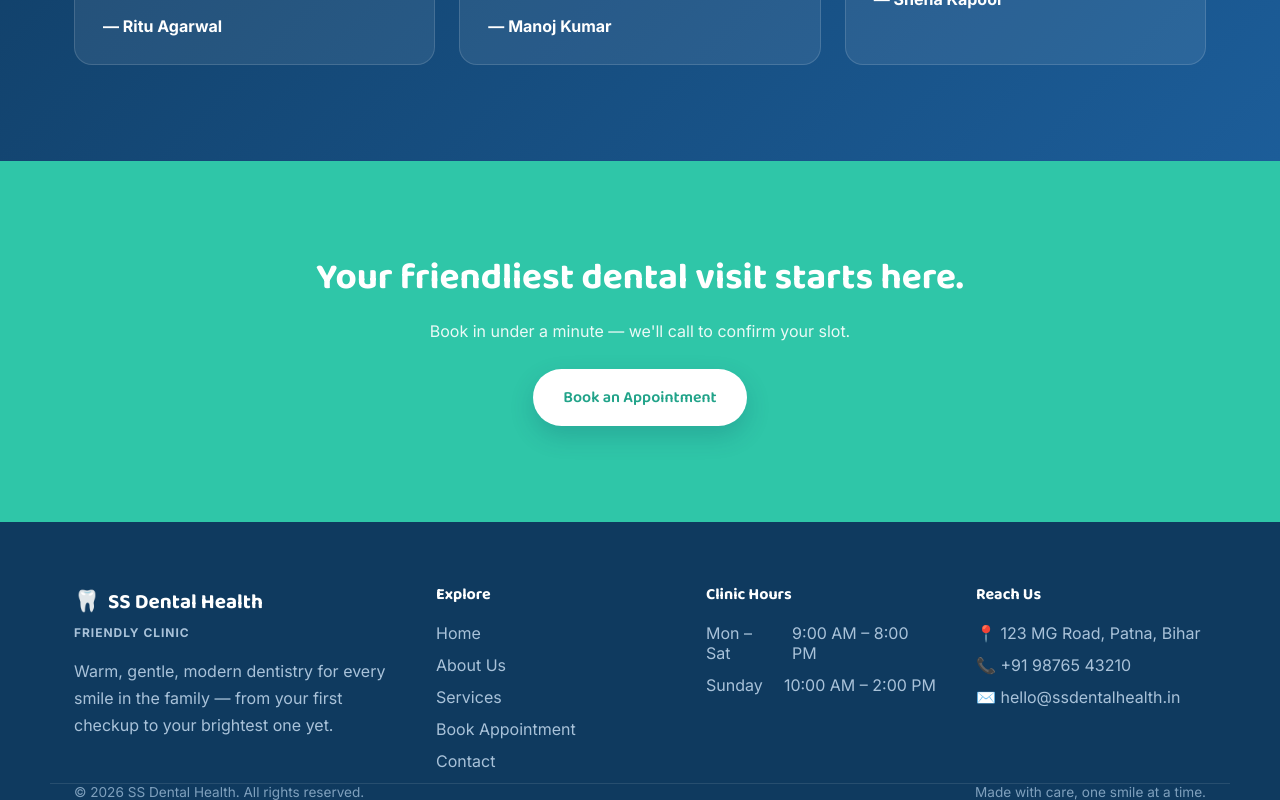
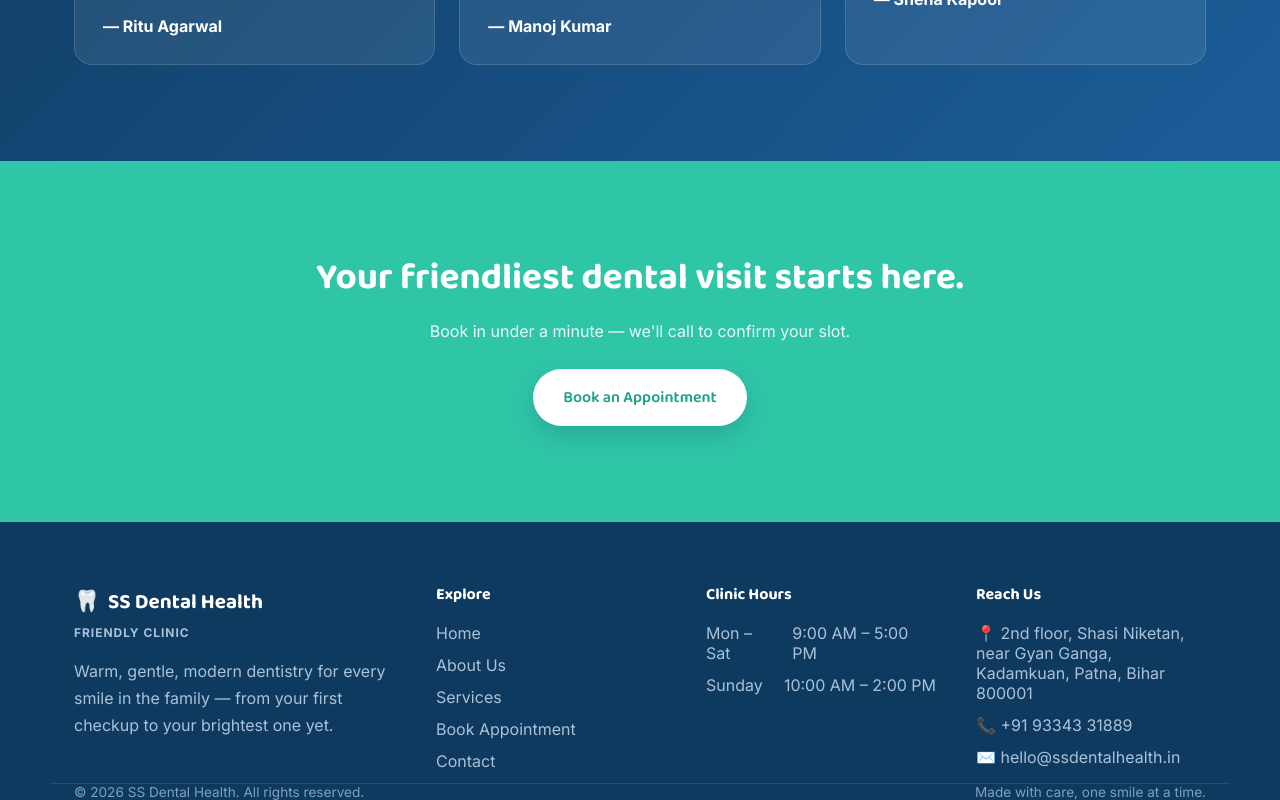
Before and after one commit to beingyuvraj2213/ssdental, a React (Vite) app in the folder frontend/: page / in a window 1280 px wide. Shown: the part 3431-4231 px from the top of the page. Built offline with nearby package versions, Linux system fonts and the light colour scheme; no server answers.

Commit message:
Updated the footer

```diff
--- a/frontend/src/components/Footer.jsx
+++ b/frontend/src/components/Footer.jsx
@@ -30,7 +30,7 @@ export default function Footer() {
         <div>
           <h4>Clinic Hours</h4>
           <ul className="footer__hours">
-            <li><span>Mon – Sat</span><span>9:00 AM – 8:00 PM</span></li>
+            <li><span>Mon – Sat</span><span>9:00 AM – 5:00 PM</span></li>
             <li><span>Sunday</span><span>10:00 AM – 2:00 PM</span></li>
           </ul>
         </div>
@@ -38,8 +38,8 @@ export default function Footer() {
         <div>
           <h4>Reach Us</h4>
           <ul className="footer__contact">
-            <li>📍 123 MG Road, Patna, Bihar</li>
-            <li>📞 +91 98765 43210</li>
+            <li>📍 2nd floor, Shasi Niketan, near Gyan Ganga, Kadamkuan, Patna, Bihar 800001</li>
+            <li>📞 +91 93343 31889</li>
             <li>✉️ hello@ssdentalhealth.in</li>
           </ul>
         </div>
```
